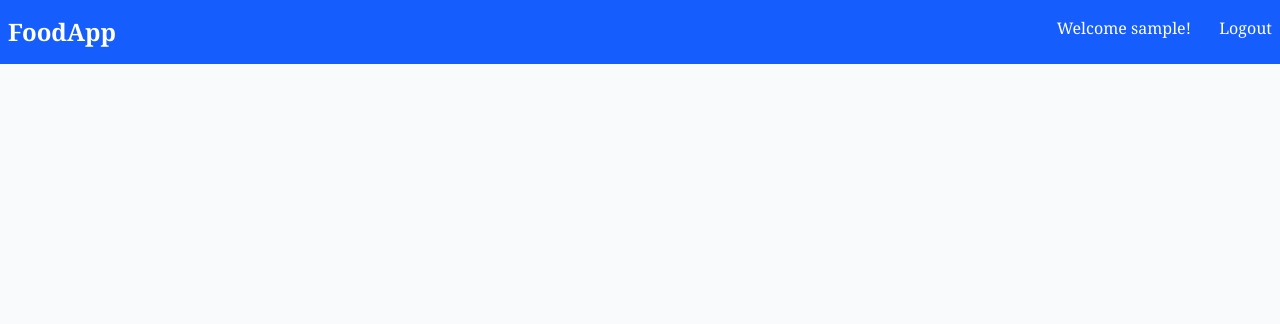
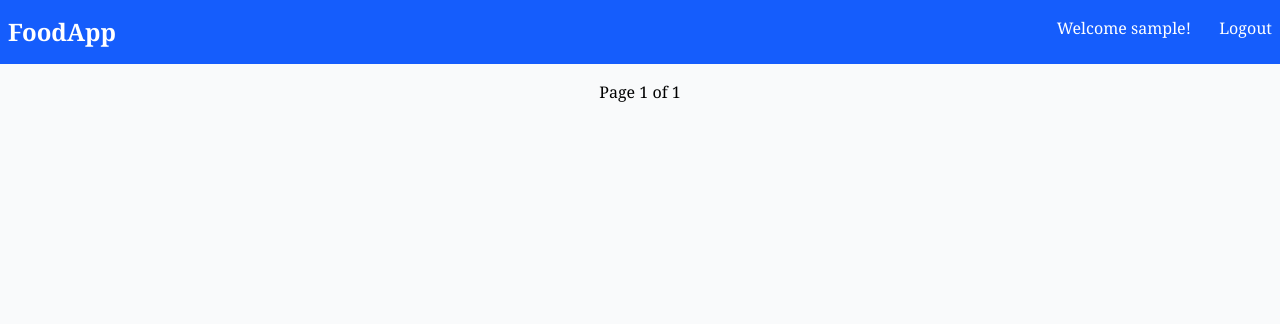
Before and after one commit to thierrydrmv/FoodMenuApp, a Django app: page / in a window 1280 px wide. Shown: the top 324 px of the page. Run offline with Django 5.2, Linux system fonts and the light colour scheme; the visitor is signed in with stand-in values (Sample User, id 1); data that the repository does not hold is empty; style sheets or scripts are compiled from the project's sources; parts of the project's set-up code (start-up, migrations or seed data) failed here and were passed over; some libraries are stand-ins or nearby versions.

Commit message:
feat: adding pagination to home

```diff
--- a/base/templates/base/home.html
+++ b/base/templates/base/home.html
@@ -3,7 +3,7 @@
     <body>
         <div>
             <ul>
-                {% for item in all_items %}
+                {% for item in page_object %}
                     <li class="m-10 flex w-1/2 mx-auto">
                         <div>
                             <img class="h-32 rounded-lg"
@@ -23,4 +23,15 @@
             </ul>
         </div>
     </body>
+    <div class="flex items-center justify-center space-x-4 py-4">
+        {% if page_object.has_previous %}
+            <a class="px-4 py-2 rounded-lg bg-gray-200 text-gray-700 hover:bg-gray-300 transition"
+               href="?page={{ page_object.previous_page_number }}">Previous</a>
+        {% endif %}
+        <span>Page {{ page_object.number }} of {{ page_object.paginator.num_pages }}</span>
+        {% if page_object.has_next %}
+            <a class="px-4 py-2 rounded-lg bg-gray-200 text-gray-700 hover:bg-gray-300 transition"
+               href="?page={{ page_object.next_page_number }}">Next</a>
+        {% endif %}
+    </div>
 {% endblock content %}
--- a/base/views.py
+++ b/base/views.py
@@ -1,5 +1,6 @@
 from django.contrib.auth.decorators import login_required
 from django.contrib.auth.mixins import LoginRequiredMixin
+from django.core.paginator import Paginator
 from django.shortcuts import get_object_or_404, redirect, render
 from django.views.generic.detail import DetailView
 from django.views.generic.edit import CreateView, UpdateView
@@ -11,7 +12,10 @@ from .models import Item
 @login_required
 def home(request):
     all_items = Item.objects.all()
-    context = {"all_items": all_items}
+    paginator = Paginator(all_items, per_page=5)
+    page_number = request.GET.get("page")
+    page_object = paginator.get_page(page_number)
+    context = {"page_object": page_object}
     return render(request, "base/home.html", context)
 
 
```
